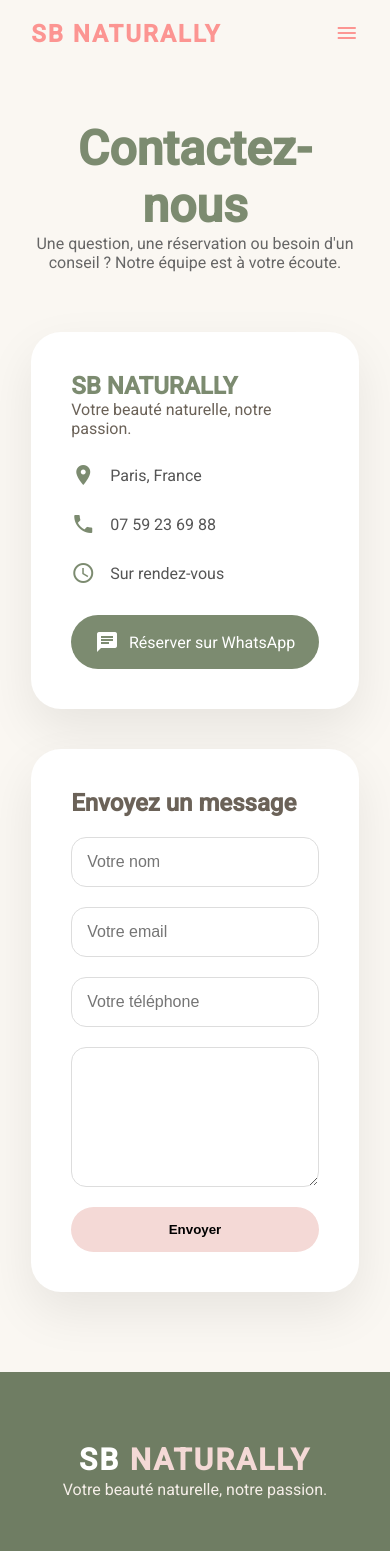
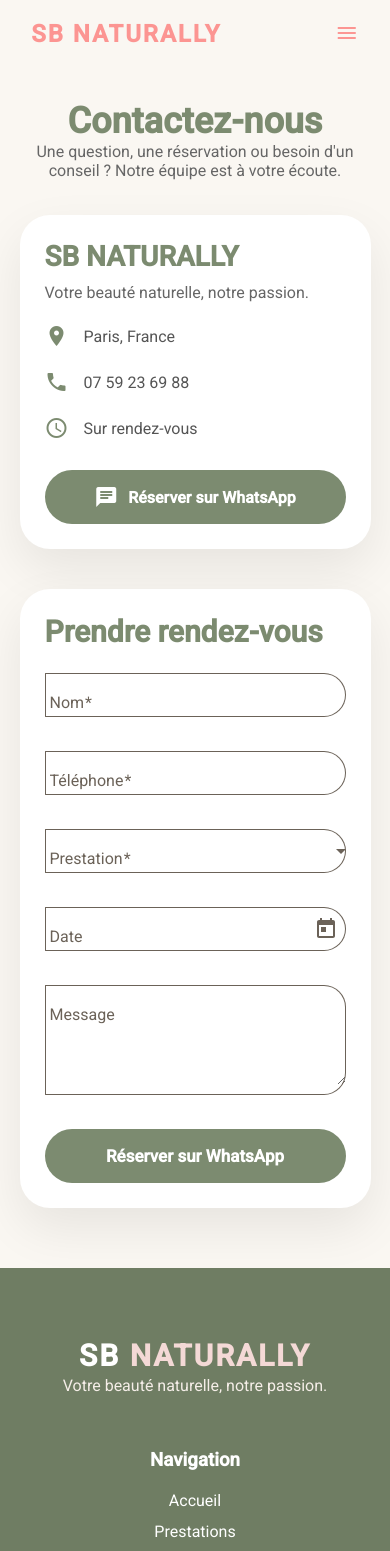
Before and after one commit to layayance/-sb-naturally, an Angular app: page /contact in a window 390 px wide. Shown: the top 1551 px of the page. Built offline with nearby package versions, Linux system fonts and the light colour scheme.

Commit message:
animations fade enlever page contact ft

```diff
--- a/src/app/pages/contact/contact.html
+++ b/src/app/pages/contact/contact.html
@@ -36,7 +36,7 @@
 
     <!-- FORM -->
 
-    <form class="contact-form">
+    <!-- <form class="contact-form">
       <h2>Envoyez un message</h2>
       <input type="text" placeholder="Votre nom" />
 
@@ -46,7 +46,140 @@
 
       <textarea placeholder="Votre message"> </textarea>
 
-      <button>Envoyer</button>
+      <button (click)="sendToWhatsApp()">Envoyer</button>
+    </form> -->
+
+    <!-- <form class="contact-form" (ngSubmit)="sendToWhatsApp()">
+      <h2>Envoyez un message</h2>
+
+      <input type="text" placeholder="Votre nom" [(ngModel)]="name" name="name" />
+
+      <input type="email" placeholder="Votre email" [(ngModel)]="email" name="email" />
+
+      <input type="tel" placeholder="Votre téléphone" [(ngModel)]="phone" name="phone" />
+
+      <textarea placeholder="Votre message" [(ngModel)]="message" name="message"> </textarea>
+
+      <button type="submit">Envoyer</button>
+    </form> -->
+
+    <!-- <form class="contact-form" (ngSubmit)="sendToWhatsApp()">
+      <h2>Prendre rendez-vous</h2>
+
+      <input type="text" placeholder="Votre nom" [(ngModel)]="name" name="name" required />
+
+      <input type="tel" placeholder="Votre téléphone" [(ngModel)]="phone" name="phone" required />
+
+      <mat-select [(ngModel)]="service" name="service">
+        <mat-option value=""> Choisir une prestation </mat-option>
+
+        <mat-option value="Soin bien-être"> Soin bien-être </mat-option>
+
+        <mat-option value="Massage"> Massage </mat-option>
+
+        <mat-option value="Soin cuir chevelu"> Soin cuir chevelu </mat-option>
+
+        <mat-option value="Diagnostic personnalisé"> Diagnostic personnalisé </mat-option>
+      </mat-select> -->
+    <!-- <mat-form-field appearance="outline" class="full">
+        <mat-label>Choisir une prestation</mat-label>
+
+        <mat-select [(ngModel)]="service" name="service">
+          <mat-option value="Soin bien-être"> 🌿 Soin bien-être </mat-option>
+
+          <mat-option value="Massage"> 💆 Massage </mat-option>
+
+          <mat-option value="Soin cuir chevelu"> ✨ Soin cuir chevelu </mat-option>
+
+          <mat-option value="Diagnostic personnalisé"> 🧴 Diagnostic personnalisé </mat-option>
+        </mat-select>
+      </mat-form-field>
+
+      <input type="date" [(ngModel)]="date" name="date" />
+
+      <textarea placeholder="Votre demande" [(ngModel)]="message" name="message"></textarea>
+
+      <button mat-raised-button type="submit">Réserver sur WhatsApp</button>
+    </form> -->
+
+    <!-- <form class="contact-form" (ngSubmit)="sendToWhatsApp()">
+      <h2>Prendre rendez-vous</h2>
+
+      <mat-form-field appearance="fill" class="full">
+        <mat-label>Nom</mat-label>
+        <input matInput [(ngModel)]="name" name="name" required />
+      </mat-form-field>
+
+      <mat-form-field appearance="fill" class="full">
+        <mat-label>Téléphone</mat-label>
+        <input matInput type="tel" [(ngModel)]="phone" name="phone" required />
+      </mat-form-field>
+
+      <mat-form-field appearance="outline" class="full">
+        <mat-label>Prestation</mat-label>
+
+        <mat-select [(ngModel)]="service" name="service" required>
+          <mat-option value="Soin bien-être">🌿 Soin bien-être</mat-option>
+          <mat-option value="Massage">💆 Massage</mat-option>
+          <mat-option value="Cuir chevelu">✨ Soin cuir chevelu</mat-option>
+          <mat-option value="Diagnostic">🧴 Diagnostic</mat-option>
+        </mat-select>
+
+        <mat-icon matSuffix>expand_more</mat-icon>
+      </mat-form-field>
+
+      <mat-form-field appearance="outline" class="full">
+        <mat-label>Date</mat-label>
+        <input matInput type="date" [(ngModel)]="date" name="date" />
+      </mat-form-field>
+
+      <mat-form-field appearance="outline" class="">
+        <mat-label>Message</mat-label>
+        <textarea matInput rows="4" [(ngModel)]="message" name="message"></textarea>
+      </mat-form-field>
+
+      <button mat-raised-button class="submit-btn" type="submit">Réserver sur WhatsApp</button>
+    </form> -->
+
+    <form class="contact-form" (ngSubmit)="sendToWhatsApp()">
+      <h2>Prendre rendez-vous</h2>
+
+      <mat-form-field appearance="outline" class="full">
+        <mat-label>Nom</mat-label>
+        <input matInput [(ngModel)]="name" name="name" required />
+      </mat-form-field>
+
+      <mat-form-field appearance="outline" class="full">
+        <mat-label>Téléphone</mat-label>
+        <input matInput type="tel" [(ngModel)]="phone" name="phone" required />
+      </mat-form-field>
+
+      <mat-form-field appearance="outline" class="full">
+        <mat-label>Prestation</mat-label>
+
+        <mat-select [(ngModel)]="service" name="service" required>
+          <mat-option value="Soin bien-être">🌿 Soin bien-être</mat-option>
+          <mat-option value="Massage">💆 Massage</mat-option>
+          <mat-option value="Soin cuir chevelu">✨ Soin cuir chevelu</mat-option>
+          <mat-option value="Diagnostic">🧴 Diagnostic</mat-option>
+        </mat-select>
+      </mat-form-field>
+
+      <mat-form-field appearance="outline" class="full">
+        <mat-label>Date</mat-label>
+
+        <input matInput [matDatepicker]="picker" [(ngModel)]="date" name="date" />
+
+        <mat-datepicker-toggle matIconSuffix [for]="picker"></mat-datepicker-toggle>
+        <mat-datepicker #picker></mat-datepicker>
+      </mat-form-field>
+
+      <mat-form-field appearance="outline" class="full message-field">
+        <mat-label>Message</mat-label>
+        <textarea matInput rows="3" [(ngModel)]="message" name="message"></textarea>
+      </mat-form-field>
+
+      <button mat-raised-button class="submit-btn" type="submit">Réserver sur WhatsApp</button>
     </form>
   </div>
 </section>
--- a/src/app/pages/contact/contact.scss
+++ b/src/app/pages/contact/contact.scss
@@ -1,104 +1,180 @@
 .contact {
-min-height:100vh;
-padding:120px 8% 80px;
-background:#FAF7F2;
+  min-height: 100vh;
+  padding: 120px 8% 80px;
+  background: #faf7f2;
 }
 
-
-
 .contact-header {
-text-align:center;
-margin-bottom:60px;
+  text-align: center;
+  margin-bottom: 50px;
 
   h1 {
-font-size:48px;
-color:#7C8B70;
+    font-size: 48px;
+    color: #7c8b70;
   }
 
-
   p {
-color:#666;
+    color: #666;
+  }
 }
 
+.contact-container {
+  display: grid;
+  grid-template-columns: 1fr 1fr;
+  gap: 40px;
+  max-width: 1100px;
+  margin: auto;
 }
 
-
-
-.contact-container {
-display:grid;
-grid-template-columns:1fr 1fr;
-gap:40px;
-max-width:1100px;
-margin:auto;
-}
-
-
-
-
-.contact-card, .contact-form {
-background:white;
-padding:40px;
-border-radius:30px;
-box-shadow: 0 20px 50px rgba(0,0,0,.08);
+.contact-card,
+.contact-form {
+  background: white;
+  padding: 35px;
+  border-radius: 30px;
+  box-shadow: 0 20px 50px rgba(0, 0, 0, 0.08);
 }
 
 .contact-card {
-    h2 { color:#7C8B70;}
+  h2 {
+    color: #7c8b70;
+    font-size: 28px;
+    margin-bottom: 10px;
+  }
+
+  p {
+    color: #666;
+  }
+
   .info {
-    display:flex;
-    align-items:center;
-    gap:15px;
-    margin:25px 0;color:#555;
+    display: flex;
+    align-items: center;
+    gap: 15px;
+    margin: 22px 0;
+    color: #555;
+
     mat-icon {
-        color:#7C8B70;
+      color: #7c8b70;
     }
   }
 }
 
+.whatsapp {
+  display: flex;
+  justify-content: center;
+  align-items: center;
+  gap: 10px;
 
+  background: #7c8b70;
+  color: white;
 
-.whatsapp {
-    display:flex;
-    justify-content:center;
-    align-items:center;
-    gap:10px;
-    background:#7C8B70;
-    color:white;
-    padding:15px;
-    border-radius:30px;
-    text-decoration:none;
-    margin-top:30px;
+  padding: 15px;
+  border-radius: 30px;
+  text-decoration: none;
+  margin-top: 30px;
+  font-weight: 700;
 }
 
 .contact-form {
-    display:flex;
-    flex-direction:column;
+  display: flex;
+  flex-direction: column;
+  gap: 14px;
 
-gap:20px;
-input, textarea {
-    padding:15px;
-    border-radius:15px;
-    border:1px solid #ddd;
-    font-size:16px;
-}
-textarea {
-    height:140px;
+  h2 {
+    color: #7c8b70;
+    font-size: 30px;
+    margin-bottom: 10px;
   }
 
-
-
-button {
-    border:none;
-    padding:15px;
-    border-radius:30px;
-    background:#F4D9D6;
-    cursor:pointer;
-    font-weight:600;
+  .full {
+    width: 100%;
   }
 }
 
-@media(max-width:800px){
-    .contact-container {
-        grid-template-columns:1fr;
+/* Champs Material plus propres */
+:host ::ng-deep .contact-form .mat-mdc-text-field-wrapper {
+  border-radius: 22px !important;
+  background: white !important;
+}
+
+/* Arrondis des bordures outline */
+:host ::ng-deep .contact-form .mdc-notched-outline__leading {
+  border-radius: 22px 0 0 22px !important;
+}
+
+:host ::ng-deep .contact-form .mdc-notched-outline__trailing {
+  border-radius: 0 22px 22px 0 !important;
+}
+
+/* Formulaire moins grand */
+:host ::ng-deep .contact-form .mat-mdc-form-field-infix {
+  min-height: 44px !important;
+  padding-top: 10px !important;
+  padding-bottom: 10px !important;
+}
+
+/* Texte des champs */
+:host ::ng-deep .contact-form input.mat-mdc-input-element,
+:host ::ng-deep .contact-form textarea.mat-mdc-input-element,
+:host ::ng-deep .contact-form .mat-mdc-select-value {
+  font-size: 15px;
+  color: #5f574f;
+}
+
+/* Message moins haut */
+:host ::ng-deep .contact-form textarea.mat-mdc-input-element {
+  min-height: 90px !important;
+}
+
+/* Menu déroulant propre */
+:host ::ng-deep .mat-mdc-select-panel {
+  border-radius: 18px !important;
+  background: white !important;
+}
+
+:host ::ng-deep .mat-mdc-option {
+  min-height: 46px !important;
+  font-size: 15px !important;
+}
+
+/* Bouton */
+.submit-btn {
+  width: 100%;
+  height: 54px;
+
+  background: #7c8b70 !important;
+  color: white !important;
+
+  border-radius: 30px !important;
+  font-size: 17px;
+  font-weight: 700;
+}
+
+/* Responsive mobile */
+@media (max-width: 800px) {
+  .contact {
+    padding: 100px 5% 60px;
+  }
+
+  .contact-header {
+    margin-bottom: 35px;
+
+    h1 {
+      font-size: 36px;
     }
   }
+
+  .contact-container {
+    grid-template-columns: 1fr;
+  }
+
+  .contact-card,
+  .contact-form {
+    padding: 25px;
+  }
+}
+
+@media (max-width: 800px) {
+  .contact-container {
+    grid-template-columns: 1fr;
+  }
+}
--- a/src/app/pages/contact/contact.ts
+++ b/src/app/pages/contact/contact.ts
@@ -3,13 +3,104 @@ import { MatButtonModule } from '@angular/material/button';
 import { MatIconModule } from '@angular/material/icon';
 import { MatInputModule } from '@angular/material/input';
 import { MatFormFieldModule } from '@angular/material/form-field';
+import { MatSelectModule } from '@angular/material/select';
+import { MatDatepickerModule } from '@angular/material/datepicker';
 import { FormsModule } from '@angular/forms';
+import { MatNativeDateModule } from '@angular/material/core';
+
+/** @title Champ de formulaire simple */
+
 
 @Component({
   selector: 'app-contact',
   standalone: true,
-  imports: [MatButtonModule, MatIconModule, MatInputModule, MatFormFieldModule, FormsModule],
+  imports: [MatButtonModule, MatIconModule, MatInputModule, MatFormFieldModule, FormsModule, MatSelectModule, MatDatepickerModule, MatNativeDateModule],
   templateUrl: './contact.html',
   styleUrls: ['./contact.scss'],
 })
-export class ContactComponent {}
+export class ContactComponent {
+
+  // sendToWhatsApp() {
+  //   const phoneNumber = '+33759236988';
+  //   window.open(`https://wa.me/${phoneNumber}`, '_blank');
+  // }
+
+//    name = '';
+
+//   email = '';
+
+//   phone = '';
+
+//   message = '';
+
+//   sendToWhatsApp() {
+
+//     const phoneNumber = '33759236988';
+
+//     const text = `
+
+// Bonjour SB NATURALLY 🌿
+
+// Nom : ${this.name}
+
+// Email : ${this.email}
+
+// Téléphone : ${this.phone}
+
+// Message :
+
+// ${this.message}
+
+//     `;
+
+//     const url =
+
+//     `https://wa.me/${phoneNumber}?text=${encodeURIComponent(text)}`;
+
+//     window.open(url, '_blank');
+
+//   }
+
+name = '';
+
+phone = '';
+
+service = '';
+
+date = '';
+
+message = '';
+
+sendToWhatsApp() {
+
+const phoneNumber = '33759236988';
+
+const text =
+
+`🌿 SB NATURALLY - Rendez-vous
+
+👤 Nom : ${this.name}
+
+📞 Téléphone : ${this.phone}
+
+💆 Prestation :
+
+${this.service}
+
+📅 Date souhaitée :
+
+${this.date}
+
+💬 Message :
+
+${this.message}`;
+
+const url =
+
+`https://wa.me/${phoneNumber}?text=${encodeURIComponent(text)}`;
+
+window.open(url,'_blank');
+
+}
+
+}
--- a/src/app/pages/prestations/prestations.html
+++ b/src/app/pages/prestations/prestations.html
@@ -19,7 +19,7 @@
   <!-- CONTENU -->
   <div class="grid">
     <!-- BIEN-ÊTRE -->
-    <div class="card" *ngIf="selected === 'all' || selected === 'bienetre'" @fade>
+    <div class="card" *ngIf="selected === 'all' || selected === 'bienetre'">
       <h2>
         <mat-icon>spa</mat-icon>
         Bien-être & relaxation
@@ -32,7 +32,7 @@
     </div>
 
     <!-- DIAGNOSTIC -->
-    <div class="card" *ngIf="selected === 'all' || selected === 'diagnostic'" @fade>
+    <div class="card" *ngIf="selected === 'all' || selected === 'diagnostic'">
       <h2>
         <mat-icon>healing</mat-icon>
         Diagnostic personnalisé
@@ -45,7 +45,7 @@
     </div>
 
     <!-- INFOS -->
-    <div class="card info" *ngIf="selected === 'all' || selected === 'info'" @fade>
+    <div class="card info" *ngIf="selected === 'all' || selected === 'info'">
       <h2>
         <mat-icon>warning</mat-icon>
         Informations importantes
```
Lines whose indentation alone changed are shown as unchanged.
